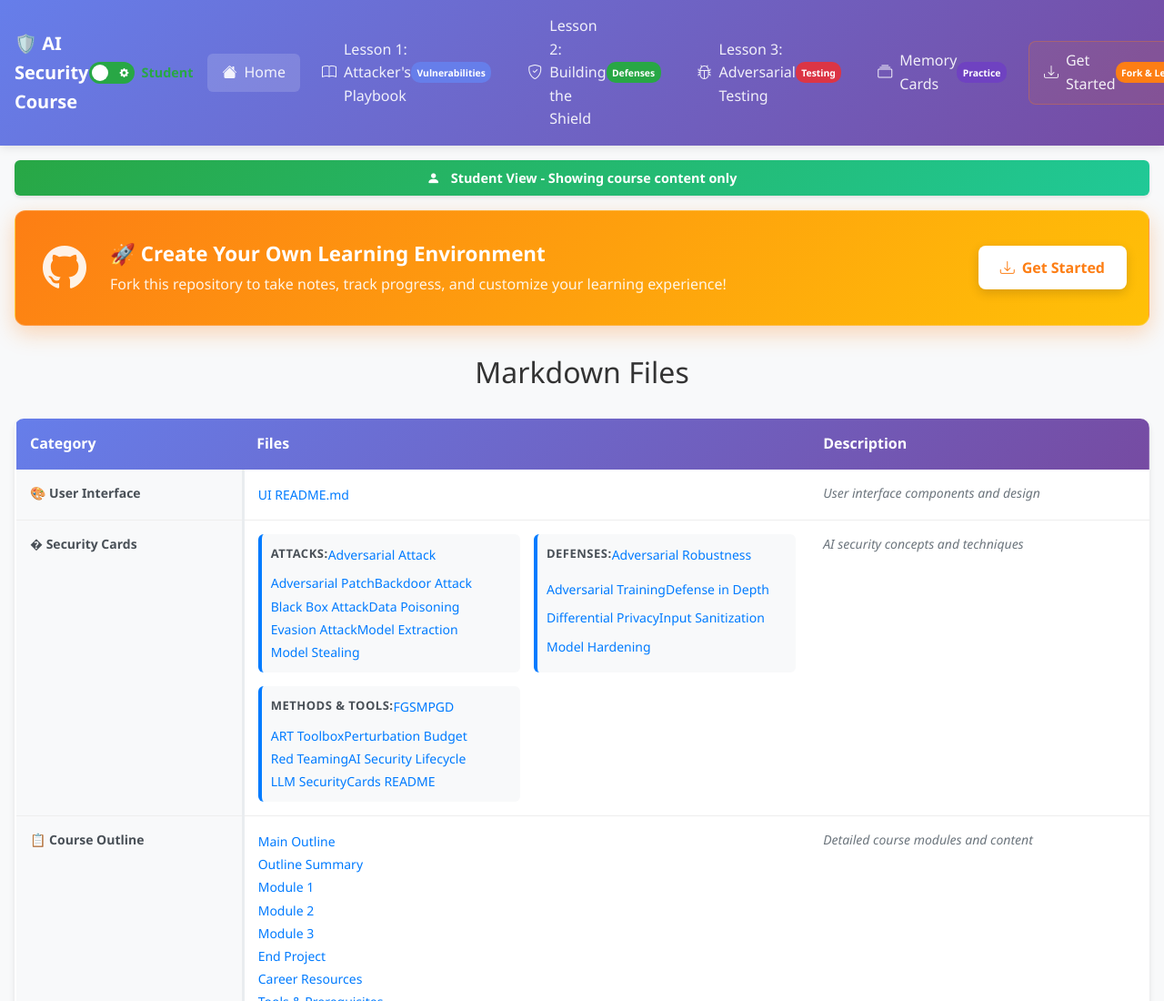
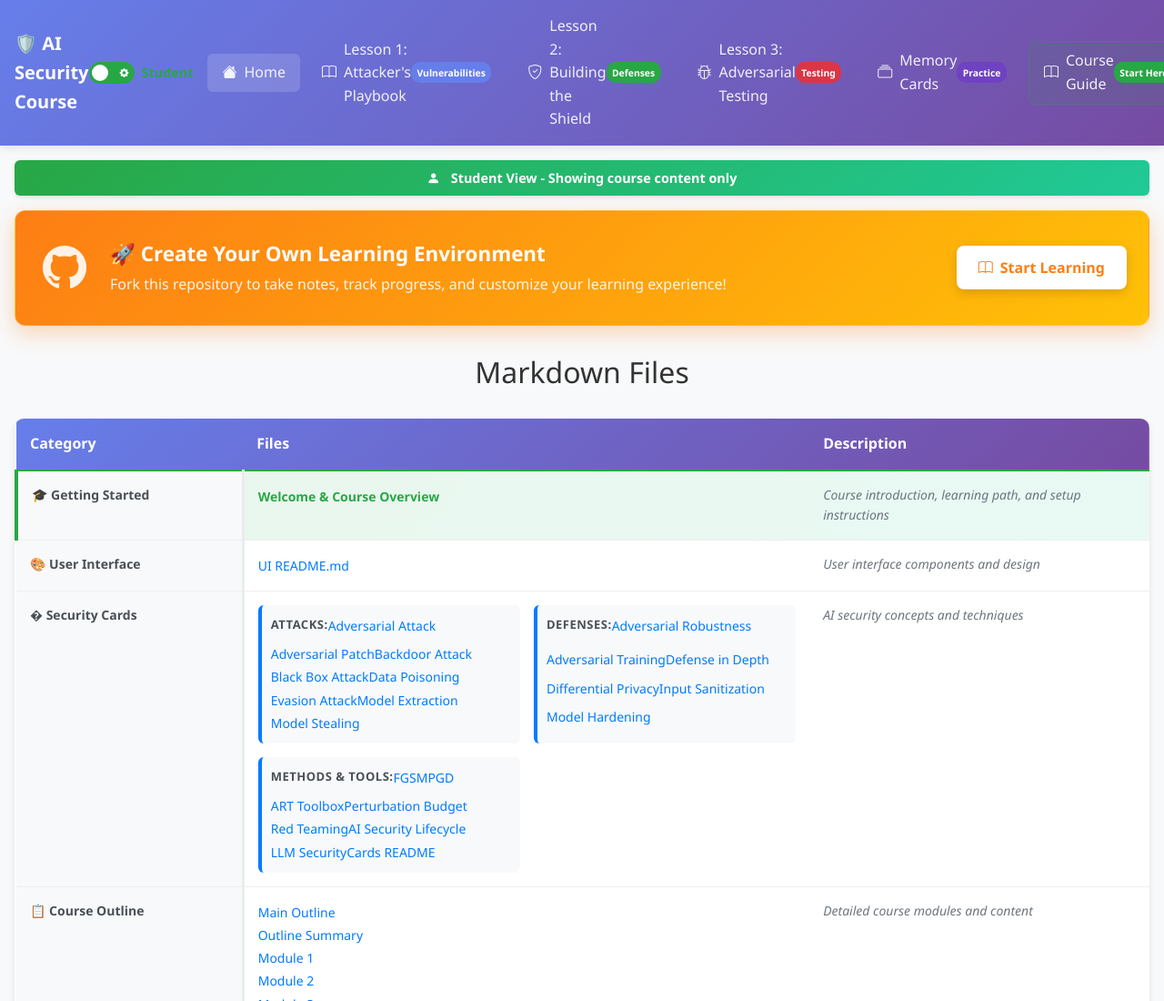
Before and after one commit to rifaterdemsahin/ai-security-course, a plain HTML site: page 5_Symbols/index.html in a window 1280 px wide. Shown: the top 1100 px of the page at 91% size. Drawn offline with nearby package versions, Linux system fonts and the light colour scheme.

Commit message:
Enhance course materials with student welcome guide, updated links, and improved styling for better user experience

```diff
--- a/5_Symbols/index.html
+++ b/5_Symbols/index.html
@@ -47,9 +47,9 @@
                     <p>Fork this repository to take notes, track progress, and customize your learning experience!</p>
                 </div>
                 <div class="setup-banner-action">
-                    <a href="renderer.html?file=../license.md" class="btn btn-setup">
-                        <i class="bi bi-download me-2"></i>
-                        Get Started
+                    <a href="renderer.html?file=../student-welcome.md" class="btn btn-setup">
+                        <i class="bi bi-book me-2"></i>
+                        Start Learning
                     </a>
                 </div>
             </div>
@@ -67,6 +67,14 @@
                     </tr>
                 </thead>
                 <tbody>
+                    <tr class="welcome-row">
+                        <td class="category-cell">🎓 <strong>Getting Started</strong></td>
+                        <td class="files-cell">
+                            <a href="renderer.html?file=../student-welcome.md">Welcome & Course Overview</a>
+                        </td>
+                        <td class="description-cell">Course introduction, learning path, and setup instructions</td>
+                    </tr>
+
                     <tr class="admin-only">
                         <td class="category-cell">📁 <strong>Root</strong></td>
                         <td class="files-cell">
--- a/5_Symbols/menu.css
+++ b/5_Symbols/menu.css
@@ -78,15 +78,15 @@
 
 /* Get Started Link Styling */
 .get-started-link {
-    background: rgba(253, 126, 20, 0.1) !important;
-    border: 1px solid rgba(253, 126, 20, 0.3) !important;
+    background: rgba(40, 167, 69, 0.1) !important;
+    border: 1px solid rgba(40, 167, 69, 0.3) !important;
     border-radius: 8px !important;
 }
 
 .get-started-link:hover {
-    background: rgba(253, 126, 20, 0.2) !important;
+    background: rgba(40, 167, 69, 0.2) !important;
     transform: translateY(-1px);
-    box-shadow: 0 4px 12px rgba(253, 126, 20, 0.3);
+    box-shadow: 0 4px 12px rgba(40, 167, 69, 0.3);
 }
 
 /* License Row Styling */
--- a/5_Symbols/menu.js
+++ b/5_Symbols/menu.js
@@ -88,11 +88,11 @@ function loadMenu() {
                         </a>
                     </li>
                     <li class="nav-item">
-                        <a href="${basePath}renderer.html?file=../license.md" class="nav-link get-started-link">
-                            <i class="bi bi-download me-2"></i>
-                            <span class="d-none d-lg-inline">Get Started</span>
-                            <span class="d-lg-none">Setup</span>
-                            <span class="lesson-badge d-none d-xl-inline" style="background: #fd7e14;">Fork & Learn</span>
+                        <a href="${basePath}renderer.html?file=../student-welcome.md" class="nav-link get-started-link">
+                            <i class="bi bi-book me-2"></i>
+                            <span class="d-none d-lg-inline">Course Guide</span>
+                            <span class="d-lg-none">Guide</span>
+                            <span class="lesson-badge d-none d-xl-inline" style="background: #28a745;">Start Here</span>
                         </a>
                     </li>
                     <li class="nav-item nav-search">
@@ -181,6 +181,16 @@ function toggleAdminMode() {
         }
     }
 
+    // Toggle setup banner
+    const setupBanner = document.querySelector('.setup-banner');
+    if (setupBanner) {
+        if (isAdminMode) {
+            setupBanner.style.display = 'none';
+        } else {
+            setupBanner.style.display = '';
+        }
+    }
+
     // Update toggle appearance
     updateAdminToggleAppearance(isAdminMode);
 }
--- a/5_Symbols/style.css
+++ b/5_Symbols/style.css
@@ -285,6 +285,41 @@ li {
     margin-right: 8px;
 }
 
+/* Special Row Styling */
+.license-row {
+    background: linear-gradient(135deg, rgba(253, 126, 20, 0.1) 0%, rgba(255, 193, 7, 0.1) 100%);
+    border-left: 4px solid #fd7e14;
+}
+
+.license-row:hover {
+    background: linear-gradient(135deg, rgba(253, 126, 20, 0.15) 0%, rgba(255, 193, 7, 0.15) 100%);
+    transform: translateX(2px);
+}
+
+.welcome-row {
+    background: linear-gradient(135deg, rgba(40, 167, 69, 0.1) 0%, rgba(32, 201, 151, 0.1) 100%);
+    border-left: 4px solid #28a745;
+    border-top: 2px solid #28a745;
+}
+
+.welcome-row:hover {
+    background: linear-gradient(135deg, rgba(40, 167, 69, 0.15) 0%, rgba(32, 201, 151, 0.15) 100%);
+    transform: translateX(2px);
+}
+
+.welcome-row .category-cell {
+    font-weight: 700;
+}
+
+.welcome-row a {
+    font-weight: 600;
+    color: #28a745;
+}
+
+.welcome-row a:hover {
+    color: #1e7e34;
+}
+
 /* Setup Banner Styles */
 .setup-banner {
     background: linear-gradient(135deg, #fd7e14 0%, #ffc107 100%);
```
Also changed, not shown: 5_Symbols/search.json (+17 -1 lines), 2 other files.
